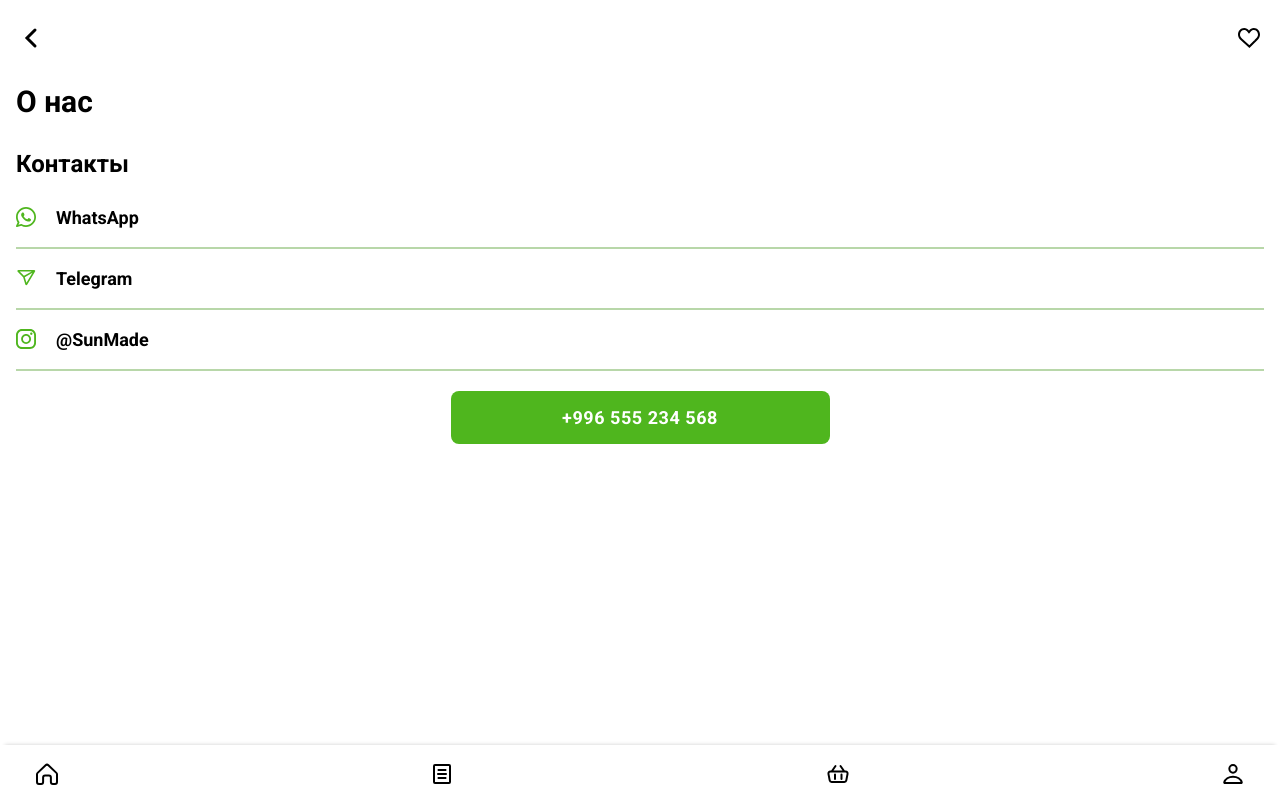
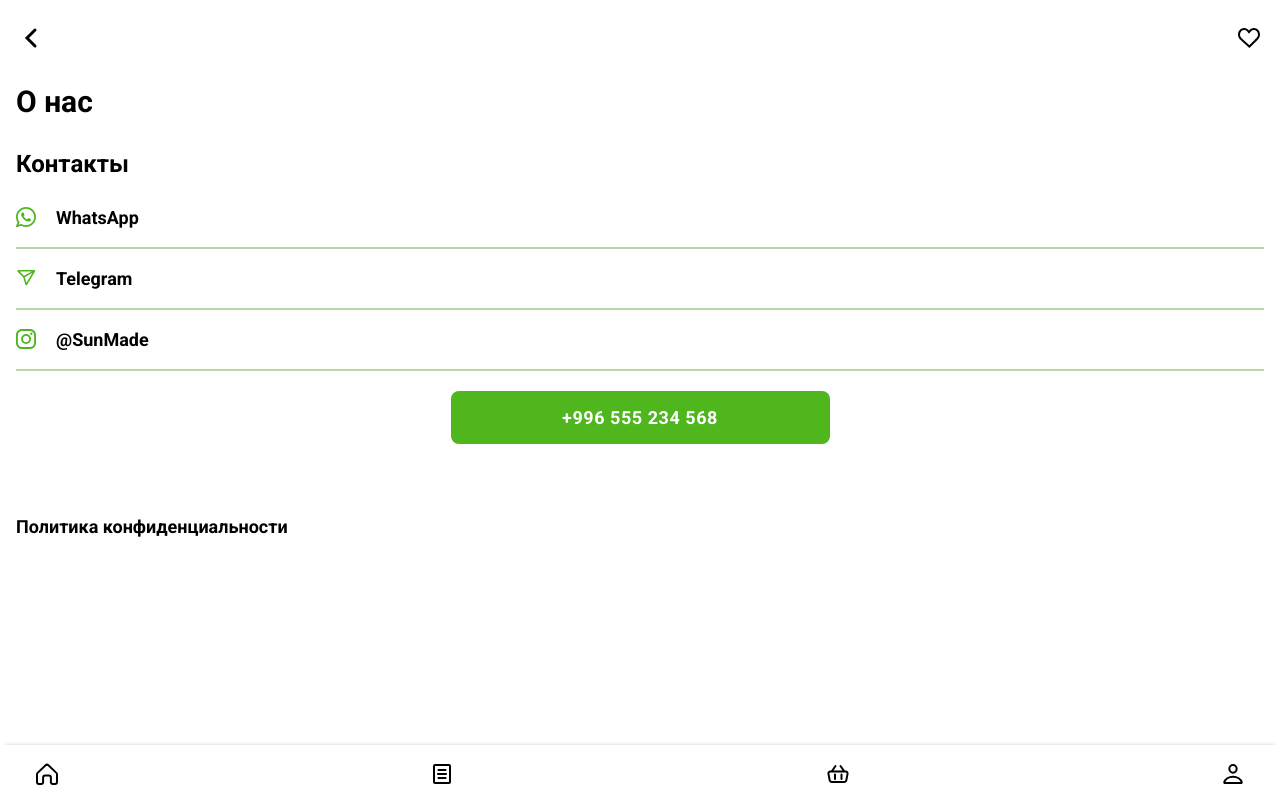
Before and after one commit to SunMadeteam/Frontend, a React (Create React App) app: page /about in a window 1280 px wide. Built offline with nearby package versions, Linux system fonts and the light colour scheme.

Commit message:
Finished styles at About page

```diff
--- a/src/features/About/index.jsx
+++ b/src/features/About/index.jsx
@@ -5,12 +5,13 @@ import telegram from './img/telegram.svg';
 import instagram from './img/instagram.svg';
 import SocialMedia from '../../common/components/Social-media';
 import WideButton from './../../common/components/Wide-button';
+import TitleEighteen from '../../common/components/Title-eighteen';
 
 const About = () => {
   return (
-    <div className='about'>
+    <div className='about container'>
       <Header />
-      <div className="about-body container">
+      <div className="about-body ">
         <h2>О нас</h2>
         <p className='contacts'>Контакты</p>
         <SocialMedia icon={whatsapp} title='WhatsApp' />
@@ -18,6 +19,7 @@ const About = () => {
         <SocialMedia icon={instagram} title='@SunMade' />
         <WideButton word="+996 555 234 568" />
       </div>
+      <TitleEighteen title='Политика конфиденциальности' />
     </div>
   )
 }
--- a/src/features/About/index.scss
+++ b/src/features/About/index.scss
@@ -5,6 +5,8 @@
 .about {
   .header {
     position: relative;
+    padding: 0;
+
   }
 
   .about-body {
```
